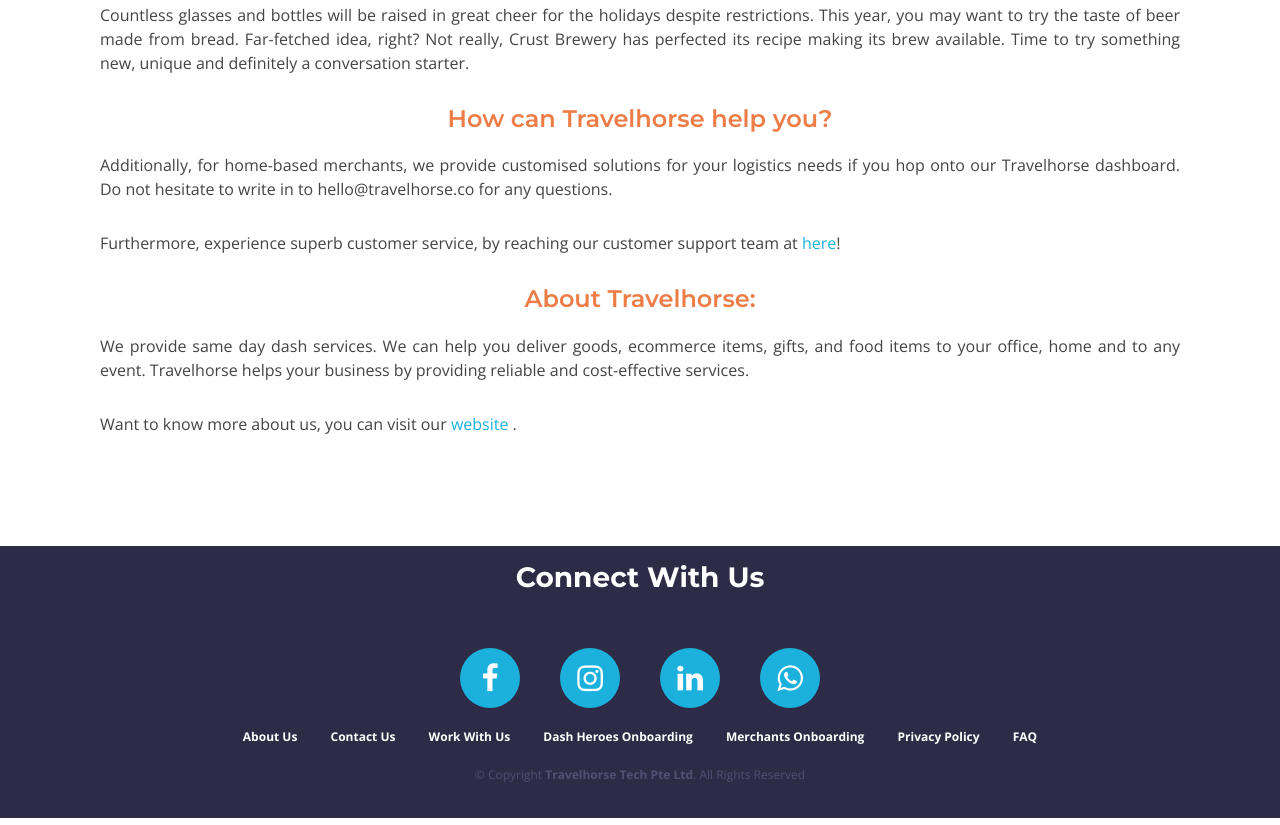
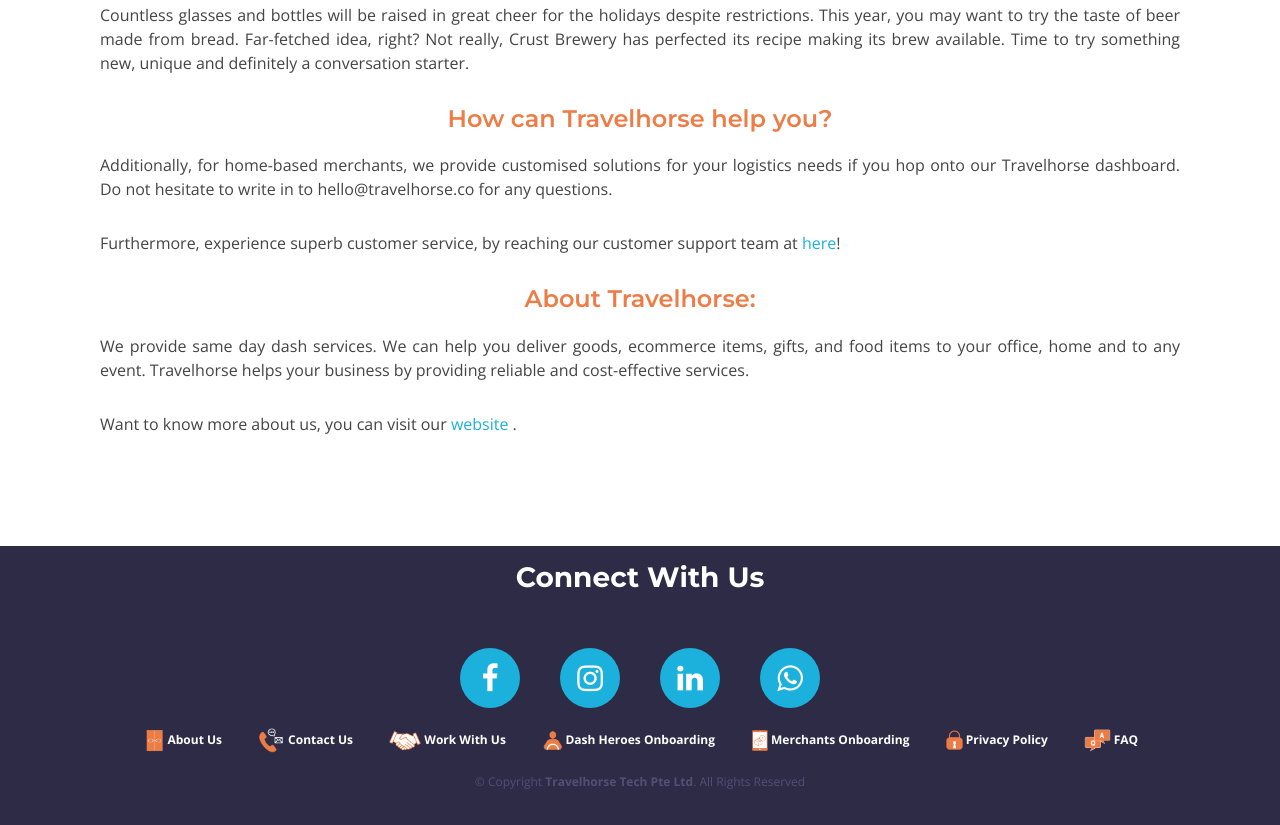
Before and after one commit to travelhorse/travelhorse.blog, a plain HTML site: page posts/business-focus-post-pandemic.html in a window 1280 px wide. Shown: the part 3641-4466 px from the top of the page. Drawn offline with nearby package versions, Linux system fonts and the light colour scheme.

Commit message:
added footer icons

```diff
--- a/assets/css/style.css
+++ b/assets/css/style.css
@@ -1911,6 +1911,7 @@
 
   #footer .copyright a {
     padding: 5px 10px;
+    display: block;
   }
 
   #footer button  {
--- a/posts/business-focus-post-pandemic.html
+++ b/posts/business-focus-post-pandemic.html
@@ -248,13 +248,13 @@
 
       <div class="copyright">
         <!-- <a href="legal/data-protection-notice.pdf">Privacy Policy</a> -->
-        <a href="https://www.travelhorse.co/about-us" target="_blank">About Us</a>
-        <a href="https://www.travelhorse.co/contact" target="_blank">Contact Us</a>
-        <a href="https://www.travelhorse.co/work" target="_blank">Work With Us</a>
-        <a href="https://www.travelhorse.co/dash-heroes-onboarding" target="_blank">Dash Heroes Onboarding</a>
-        <a href="https://www.travelhorse.co/merchants-onboarding" target="_blank">Merchants Onboarding</a>
-        <a href="https://www.travelhorse.co/legal/privacy-policy" target="_blank">Privacy Policy</a>
-        <a href="https://www.travelhorse.co/FAQ" target="_blank">FAQ</a>
+        <a href="https://www.travelhorse.co/about-us" target="_blank"><img class="nav-icon" src="../assets/img/about2-icon.png">About Us</a>
+        <a href="https://www.travelhorse.co/contact" target="_blank"><img class="nav-icon" src="../assets/img/contact-icon.png">Contact Us</a>
+        <a href="https://www.travelhorse.co/work" target="_blank"><img class="nav-icon" src="../assets/img/work-icon.png">Work With Us</a>
+        <a href="https://www.travelhorse.co/dash-heroes-onboarding" target="_blank"><img class="nav-icon" src="../assets/img/drivers-icon.png">Dash Heroes Onboarding</a>
+        <a href="https://www.travelhorse.co/merchants-onboarding" target="_blank"><img class="nav-icon" src="../assets/img/merchants-icon.png">Merchants Onboarding</a>
+        <a href="https://www.travelhorse.co/legal/privacy-policy" target="_blank"><img class="nav-icon" src="../assets/img/privacy-icon.png">Privacy Policy</a>
+        <a href="https://www.travelhorse.co/FAQ" target="_blank"><img class="nav-icon" src="../assets/img/faq-icon.png">FAQ</a>
       </div>
 
     </div>
```
Also changed, not shown: index.html (+7 -7 lines), posts/food-delivery-booster-package.html (+7 -7 lines), posts/post-template.html (+7 -7 lines), posts/redesigning-travelhorse-logo.html (+7 -7 lines), posts/tribe-tours-partnership.html (+7 -7 lines), posts/tribecars-partnership.html (+7 -7 lines), posts/when-should-businesses-focus-post-coronavirus.html (+7 -7 lines), assets/img/about2-icon.png (added), assets/img/contact-icon.png (added), assets/img/drivers-icon.png (added), assets/img/faq-icon.png (added), assets/img/merchants-icon.png (added), assets/img/privacy-icon.png (added), assets/img/work-icon.png (added).
